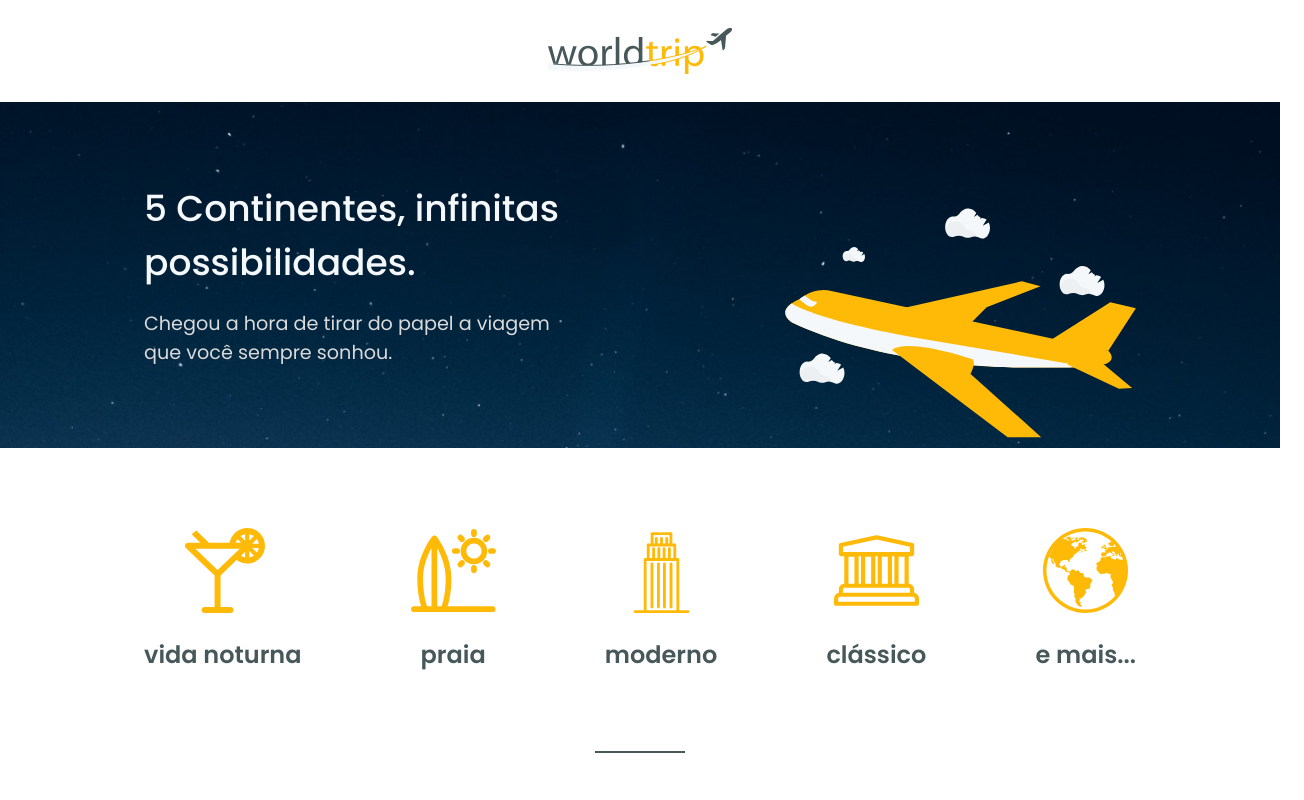
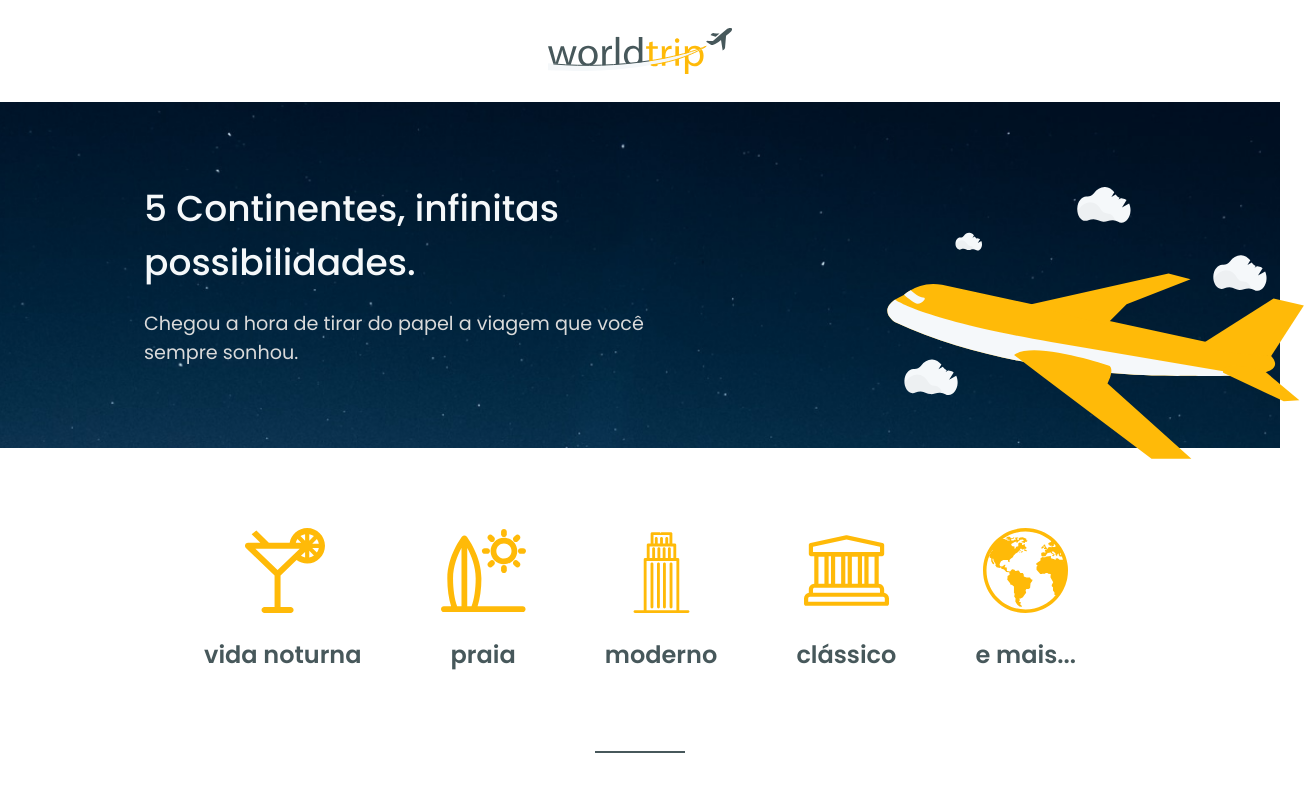
Before and after one commit to BarrosVentura/worldtrip, a Next.js app: page / in a window 1280 px wide. Shown: the top 800 px of the page, 1304 px wide, since content can reach past the window. Built offline with nearby package versions, Linux system fonts and the light colour scheme.

Commit message:
Fix layout centering with 1160px limit

```diff
--- a/pages/index.tsx
+++ b/pages/index.tsx
@@ -17,15 +17,19 @@ const Home: NextPage = () => {
   return (
     <Box>
       <Header />
-      <Flex
+      <Box
         backgroundImage="url('/images/Background.png')"
         backgroundPosition="center"
         backgroundRepeat="no-repeat"
         backgroundSize="cover"
+        px={36}
+      >
+        <Flex
           justifyContent="space-between"
           alignItems="center"
           gap={200}
-        px={36}
+          w={1160}
+          margin="auto"
         >
           <Box py={20}>
             <Text fontWeight="medium" fontSize="4xl" color="gray.50" maxW={426}>
@@ -37,9 +41,12 @@ const Home: NextPage = () => {
           </Box>
           <Airplane mb="-24" />
         </Flex>
+      </Box>
       <Flex
         px={36}
         py={20}
+        w={1160}
+        margin="auto"
         justifyContent="space-between"
         flexWrap="wrap"
         position="relative"
```
Lines whose indentation alone changed are shown as unchanged.
